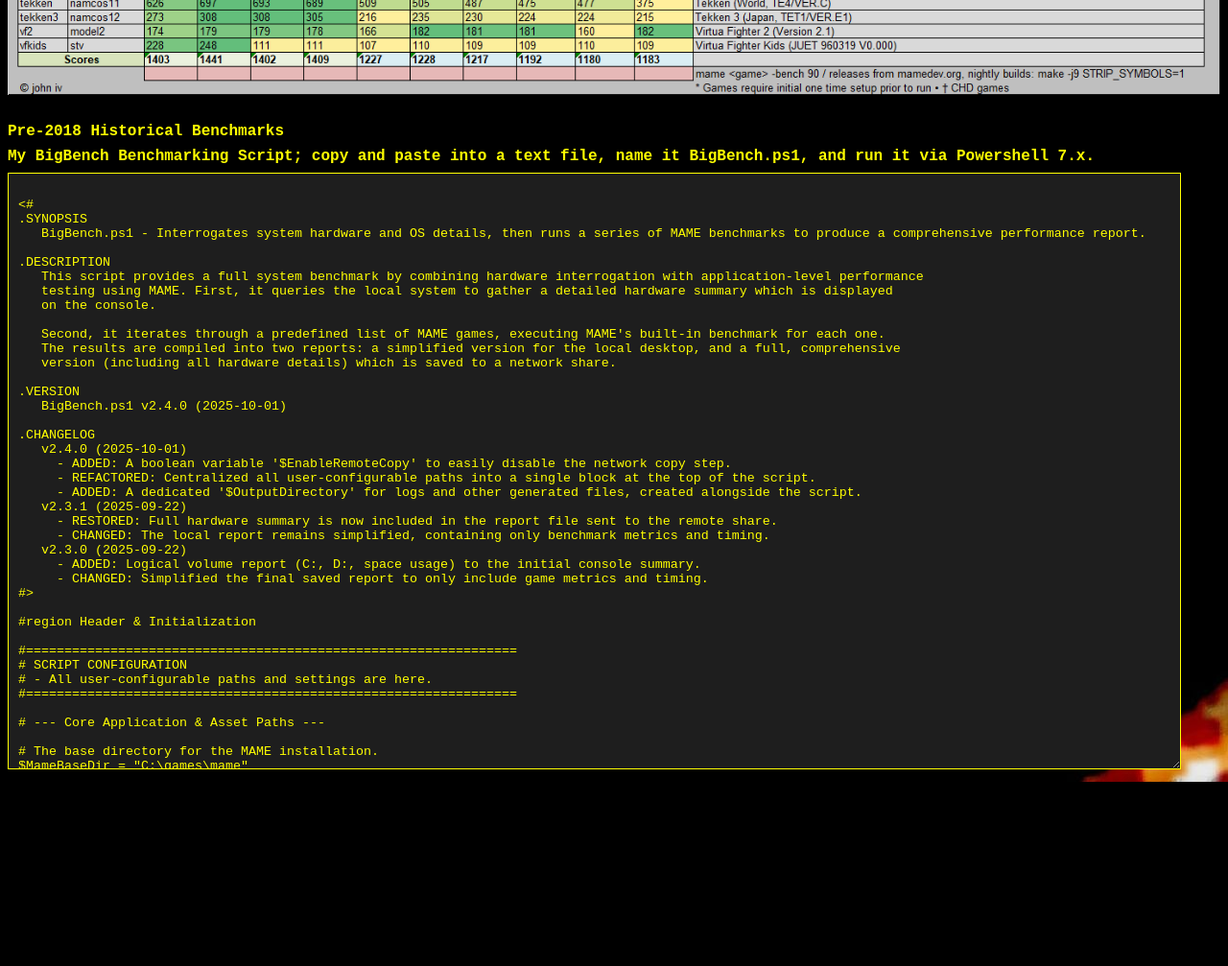
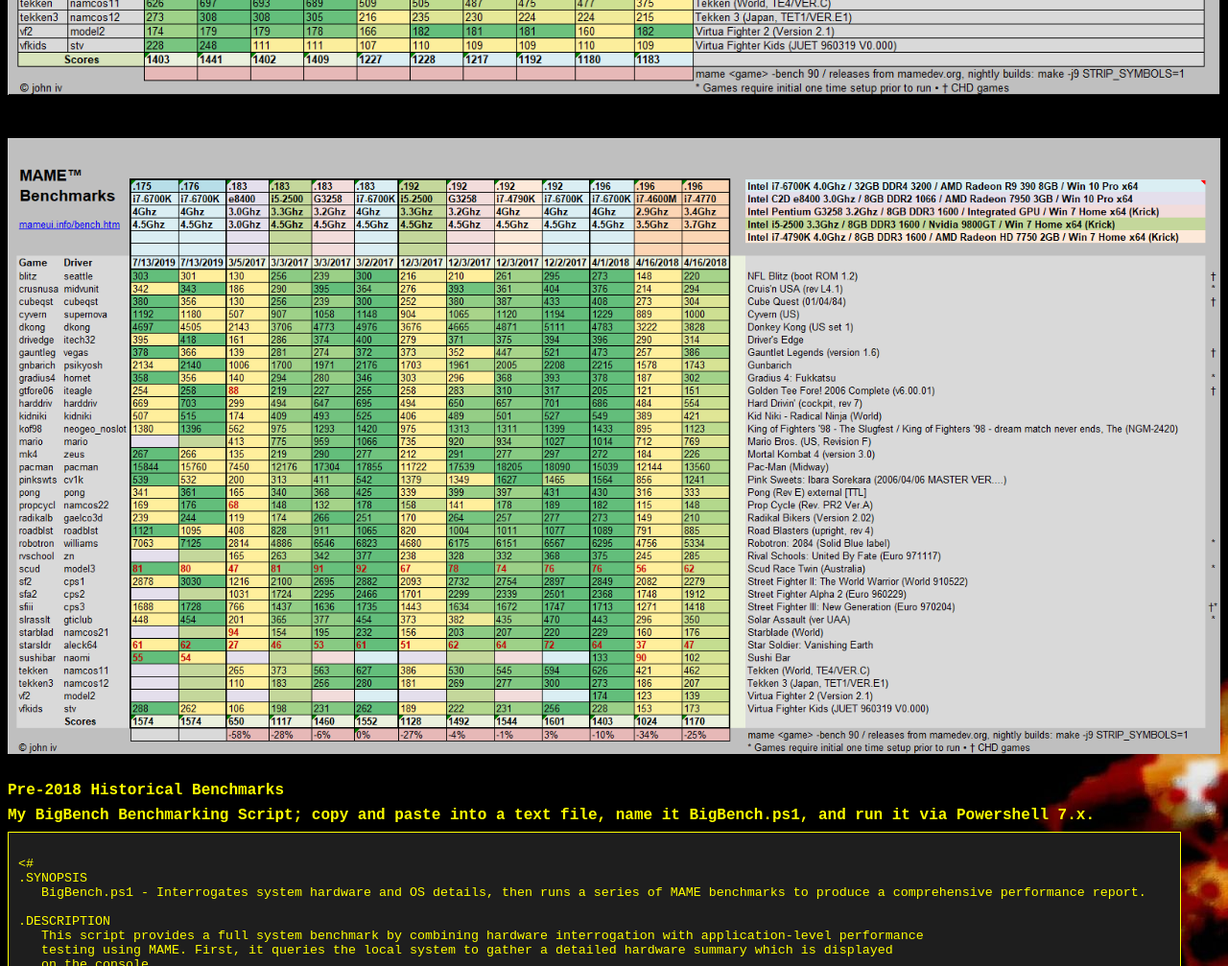
Before and after one commit to john-iv/iv-play, a plain HTML site: page bench.html in a window 1280 px wide. Shown: the part 5000-6007 px from the top of the page at 96% size. Before the commit the page ends 5815 px from the top, so only its background shows below. Drawn offline with Linux system fonts and the light colour scheme.

Commit message:
Add files via upload

```diff
--- a/bench.html
+++ b/bench.html
@@ -108,6 +108,7 @@
     <p><a href="2020.png"><img src="2020.png" alt="MAME Benchmarks 2020"></a></p>
     <p><a href="2019.png"><img src="2019.png" alt="MAME Benchmarks 2019"></a></p>
     <p><a href="2018.png"><img src="2018.png" alt="MAME Benchmarks 2018"></a></p>
+    <p><a href="2017.png"><img src="2017.png" alt="MAME Benchmarks 2017"></a></p>
 
 
 
```
